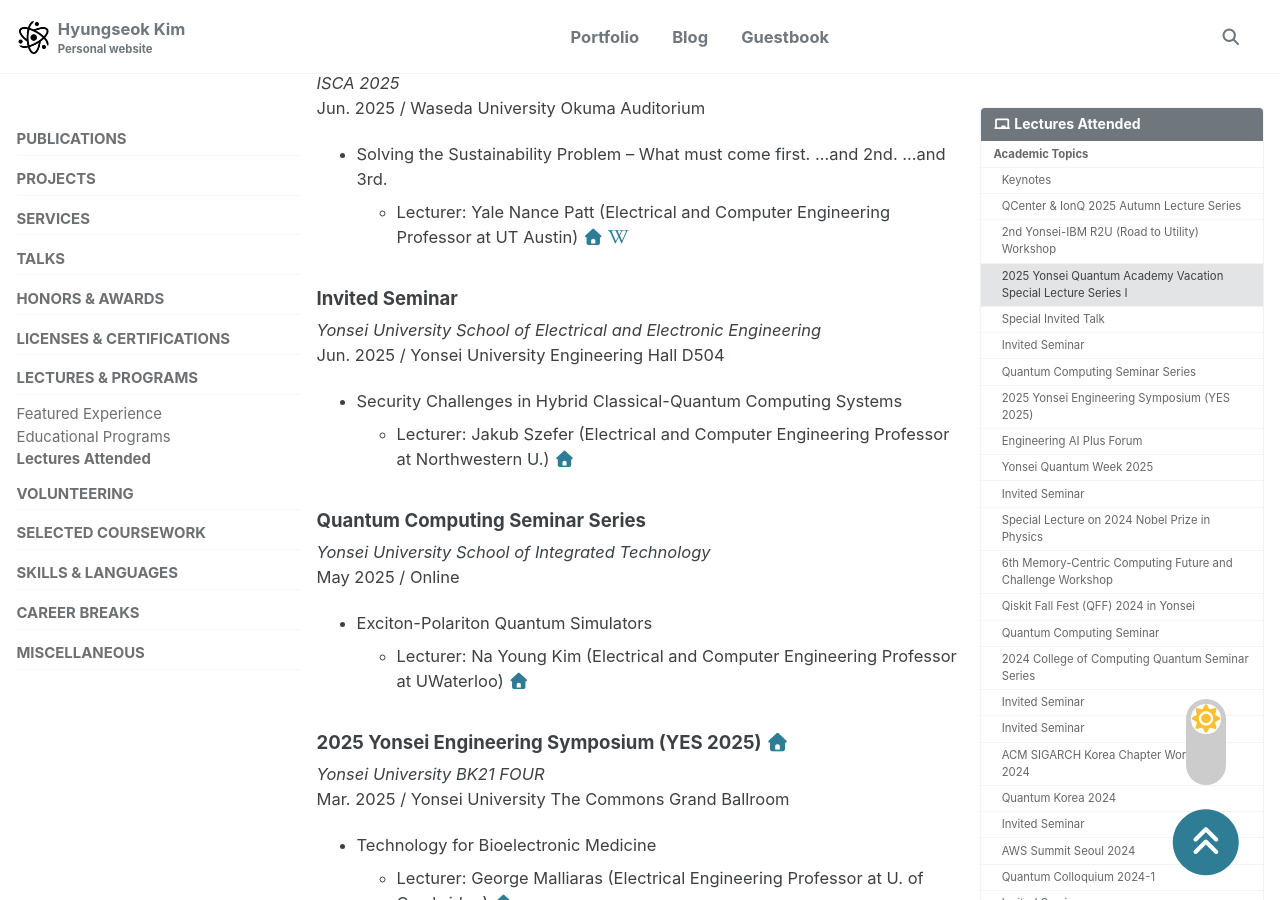
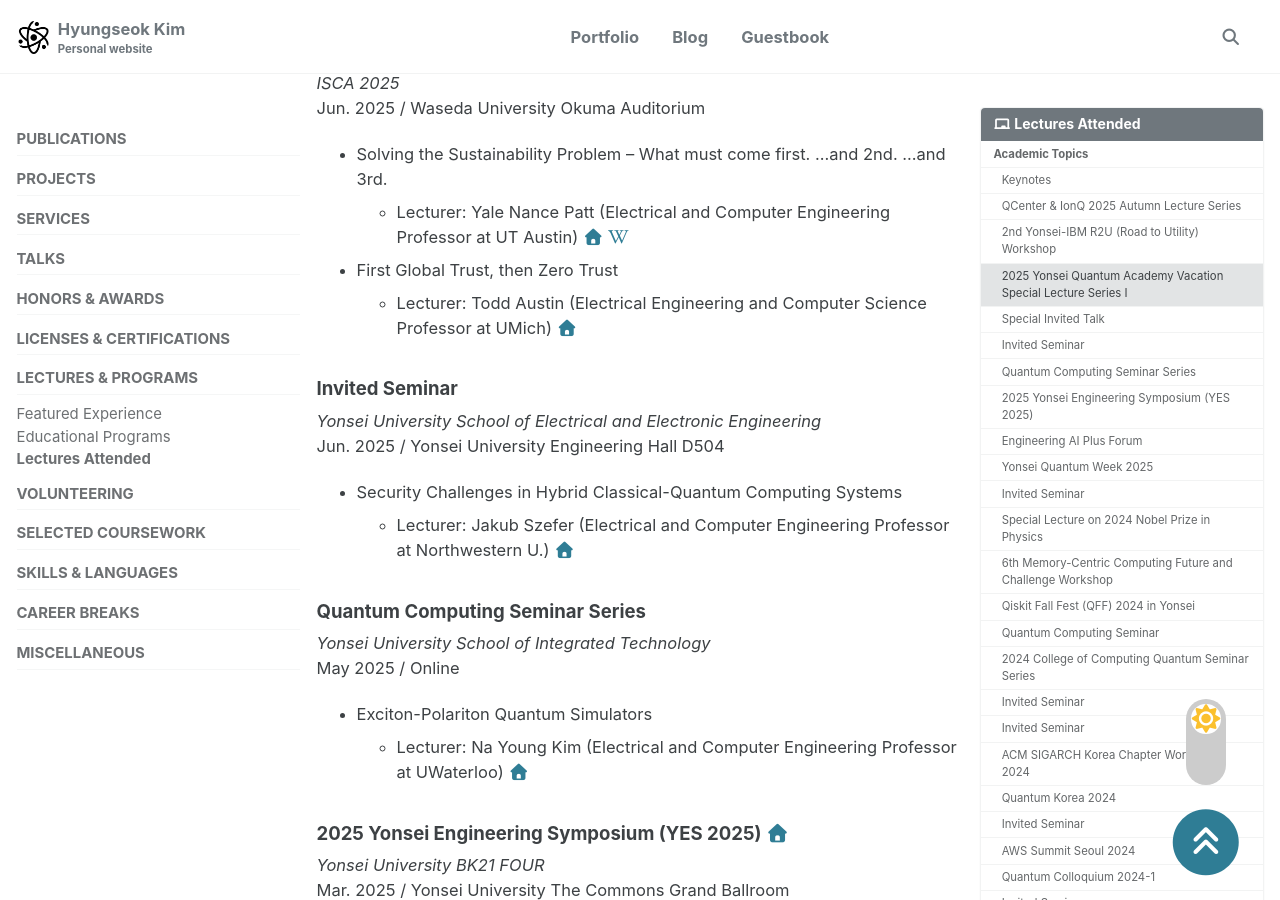
Before and after one commit to fluorite42/fluorite42.github.io, a Jekyll site: the page built from _portfolio/lectures-attended.md, in a window 1280 px wide and 900 px high, scrolled down 1506 px. Built offline with Jekyll 4.4.1, drawn with Linux system fonts in a browser that asks for light colours; cached includes are drawn as plain includes.

Commit message:
ADD lecture

```diff
--- a/_portfolio/lectures-attended.md
+++ b/_portfolio/lectures-attended.md
@@ -60,6 +60,8 @@
 
 - Solving the Sustainability Problem -- What must come first. ...and 2nd. ...and 3rd.
     - Lecturer: Yale Nance Patt (Electrical and Computer Engineering Professor at UT Austin) <a href="https://users.ece.utexas.edu/~patt/" target="_blank"><i class="fa fa-house" title="Website"></i></a> <a href="https://en.wikipedia.org/wiki/Yale_Patt" target="_blank"><i class="fab fa-wikipedia-w" title="Wikipedia"></i></a>
+- First Global Trust, then Zero Trust
+    - Lecturer: Todd Austin (Electrical Engineering and Computer Science Professor at UMich) <a href="https://web.eecs.umich.edu/~austin/" target="_blank"><i class="fa fa-house" title="Website"></i></a>
 
 ### Invited Seminar
 
```
